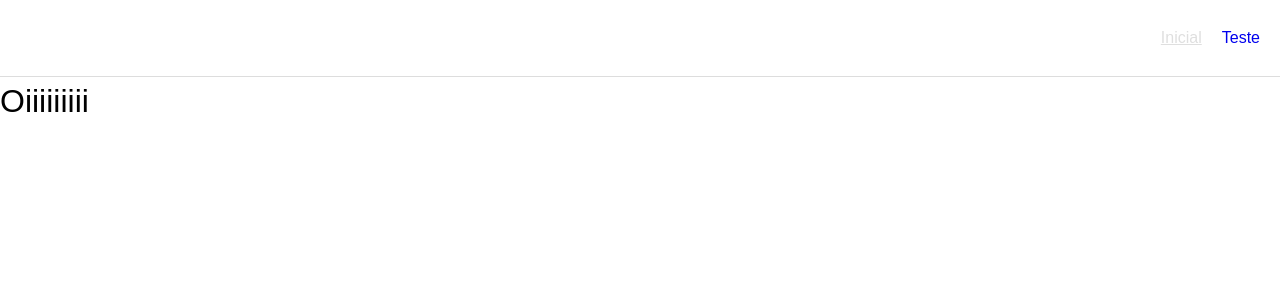
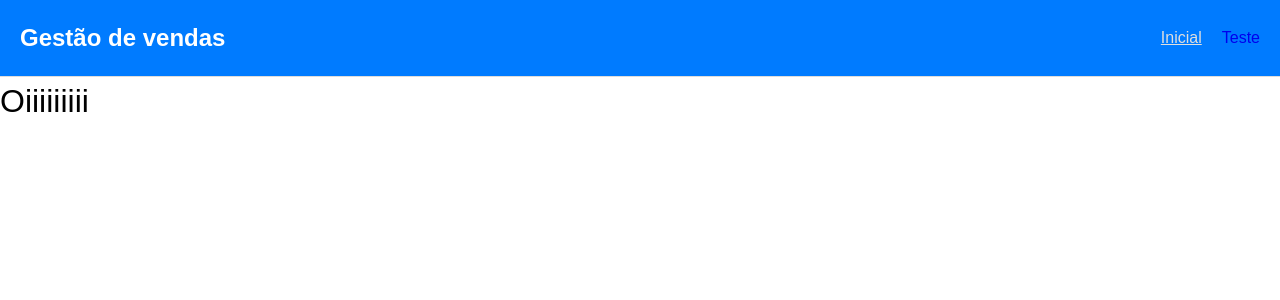
Before and after one commit to dantas15/trabalho-pratico-isbd, a PHP site: page / in a window 1280 px wide. Shown: the top 300 px of the page. Run offline with PHP 8.4, Linux system fonts and the light colour scheme.

Commit message:
fix: cor do background da navbar

```diff
--- a/estilos.css
+++ b/estilos.css
@@ -58,7 +58,7 @@
   --cinza-800: #1f2937;
   --cinza-900: #111827;
 
-  --azul-200: #b3d1ff;
+  --azul-200: #b3d1ff; /* New lighter blue color */
   --azul-500: #007bff;
   --azul-700: #0052cc;
   --azul-800: #003d99;
@@ -66,7 +66,7 @@
 
 /* navbar azul */
 .navbar {
-  background-color: #;
+  background-color: var(--azul-500);
   border-bottom: 1px solid #ddd;
   padding: 20px 0;
 }
```
